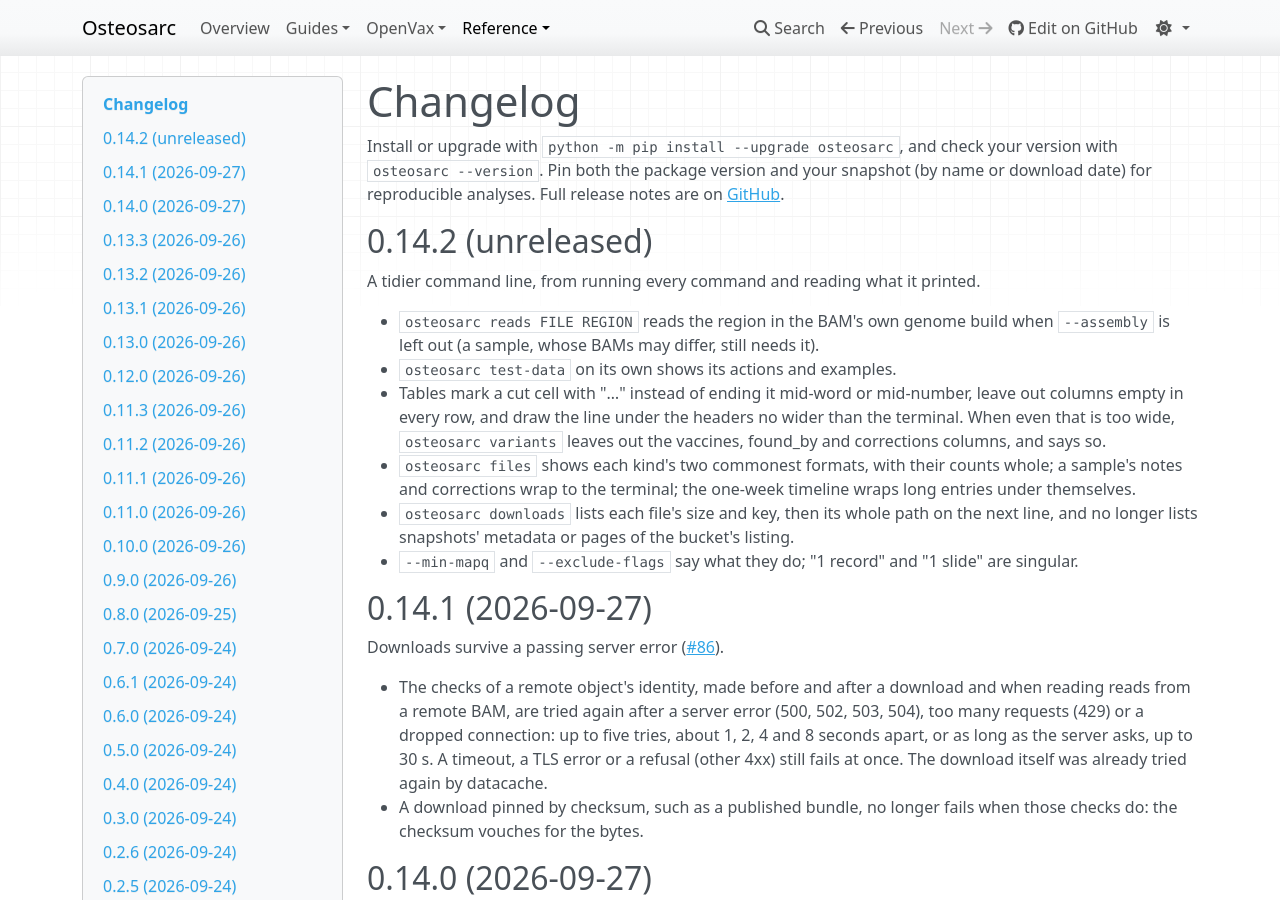
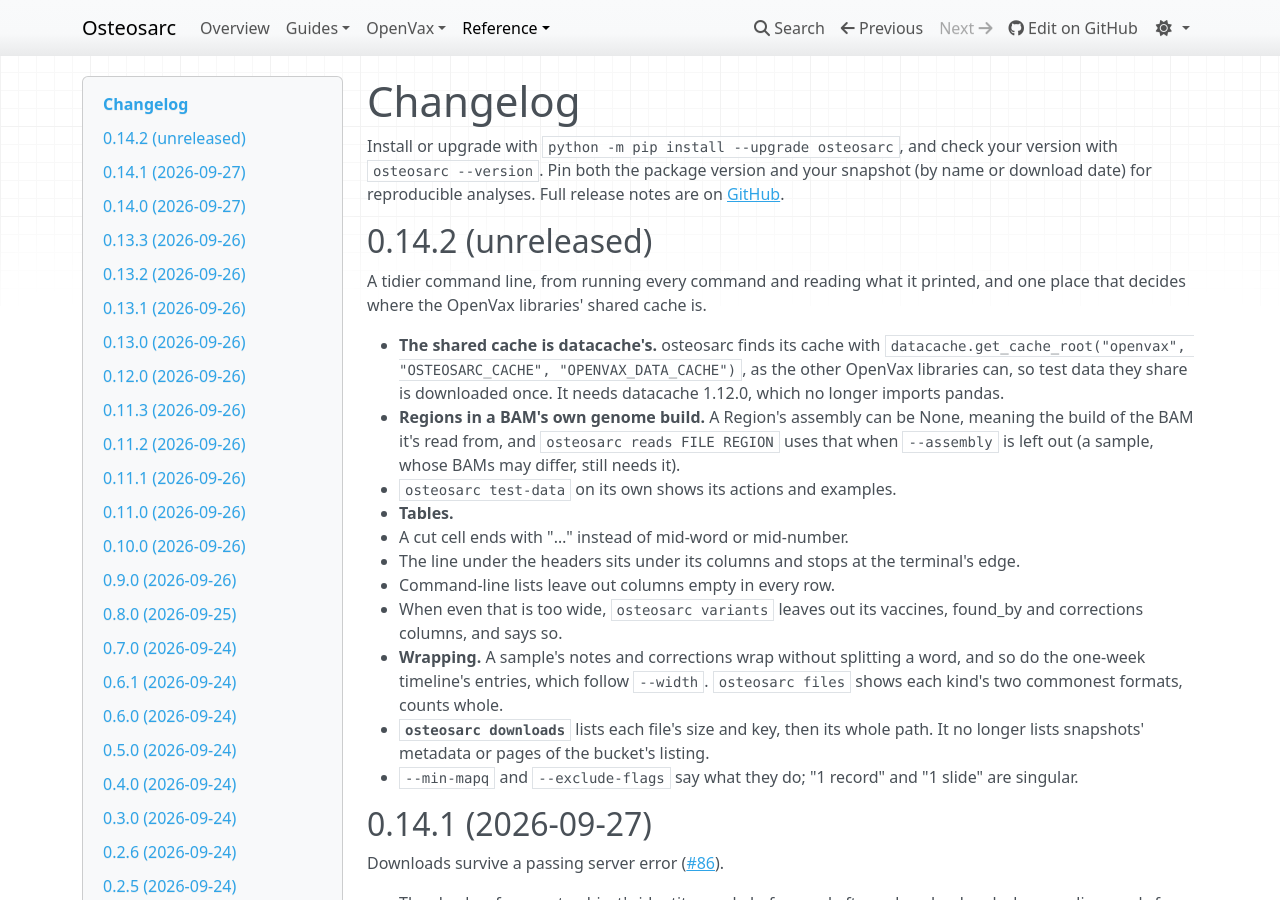
Before and after one commit to iskandr/osteosarc, an MkDocs documentation site: the page built from docs/changelog.md, in a window 1280 px wide and 900 px high. Built offline with MkDocs 1.6.1, drawn with Linux system fonts in a browser that asks for light colours; nearby versions of some CDN libraries.

Commit message:
Address review of #91: rules under their columns, assembly None, datacache's root
- The cache root is datacache.get_cache_root("openvax", "OSTEOSARC_CACHE",
  "OPENVAX_DATA_CACHE") (datacache >= 1.12.0, imported at the top: no pandas).
- Region(assembly=None) means the BAM's own build (resolve_regions takes it from
  the header); the CLI passes that instead of fetching the header itself, and
  checks its sources before its regions. Docs and messages no longer say
  regions need --assembly.
- table(): rules sit under their columns and stop at the terminal's edge;
  dropping empty columns is opt-in (drop_empty), so Python previews keep theirs;
  natural widths are worked out once; the views drop their own empty-column
  filters.
- prose() and the timeline listing never split a word; the listing takes
  --width, keeps a 20-column floor and strips trailing space; slides use plural.
- downloads_view loses its unused width.
- Tests for optional columns, rules, wrapping, assembly None and other
  snapshots' metadata.

Claude-Session: https://claude.ai/code/session_01CcNHdiWgNhPGLmd4kDvG9G

```diff
--- a/docs/changelog.md
+++ b/docs/changelog.md
@@ -7,20 +7,29 @@ snapshot (by name or download date) for reproducible analyses. Full release note
 
 ## 0.14.2 (unreleased)
 
-A tidier command line, from running every command and reading what it printed.
+A tidier command line, from running every command and reading what it printed, and one
+place that decides where the OpenVax libraries' shared cache is.
 
-- `osteosarc reads FILE REGION` reads the region in the BAM's own genome build when
-  `--assembly` is left out (a sample, whose BAMs may differ, still needs it).
+- **The shared cache is datacache's.** osteosarc finds its cache with
+  `datacache.get_cache_root("openvax", "OSTEOSARC_CACHE", "OPENVAX_DATA_CACHE")`, as the
+  other OpenVax libraries can, so test data they share is downloaded once. It needs
+  datacache 1.12.0, which no longer imports pandas.
+- **Regions in a BAM's own genome build.** A Region's assembly can be None, meaning
+  the build of the BAM it's read from, and `osteosarc reads FILE REGION` uses that
+  when `--assembly` is left out (a sample, whose BAMs may differ, still needs it).
 - `osteosarc test-data` on its own shows its actions and examples.
-- Tables mark a cut cell with "…" instead of ending it mid-word or mid-number, leave
-  out columns empty in every row, and draw the line under the headers no wider than
-  the terminal. When even that is too wide, `osteosarc variants` leaves out the
-  vaccines, found_by and corrections columns, and says so.
-- `osteosarc files` shows each kind's two commonest formats, with their counts whole;
-  a sample's notes and corrections wrap to the terminal; the one-week timeline wraps
-  long entries under themselves.
-- `osteosarc downloads` lists each file's size and key, then its whole path on the next
-  line, and no longer lists snapshots' metadata or pages of the bucket's listing.
+- **Tables.**
+  - A cut cell ends with "…" instead of mid-word or mid-number.
+  - The line under the headers sits under its columns and stops at the terminal's
+    edge.
+  - Command-line lists leave out columns empty in every row.
+  - When even that is too wide, `osteosarc variants` leaves out its vaccines,
+    found_by and corrections columns, and says so.
+- **Wrapping.** A sample's notes and corrections wrap without splitting a word, and so
+  do the one-week timeline's entries, which follow `--width`. `osteosarc files` shows
+  each kind's two commonest formats, counts whole.
+- **`osteosarc downloads`** lists each file's size and key, then its whole path. It no
+  longer lists snapshots' metadata or pages of the bucket's listing.
 - `--min-mapq` and `--exclude-flags` say what they do; "1 record" and "1 slide" are
   singular.
 
--- a/pyproject.toml
+++ b/pyproject.toml
@@ -25,7 +25,7 @@ classifiers = [
     "Programming Language :: Python :: 3.13",
     "Topic :: Scientific/Engineering :: Bio-Informatics",
 ]
-dependencies = ["beautifulsoup4>=4.12", "datacache>=1.9.1", "pysam>=0.22", "requests>=2.28"]
+dependencies = ["beautifulsoup4>=4.12", "datacache>=1.12.0", "pysam>=0.22", "requests>=2.28"]
 
 [project.urls]
 Documentation = "https://iskandr.github.io/osteosarc/"
```
Also changed, not shown: docs/command-line.md (+3 -2 lines), docs/reads.md (+5 -3 lines), 9 other files.
